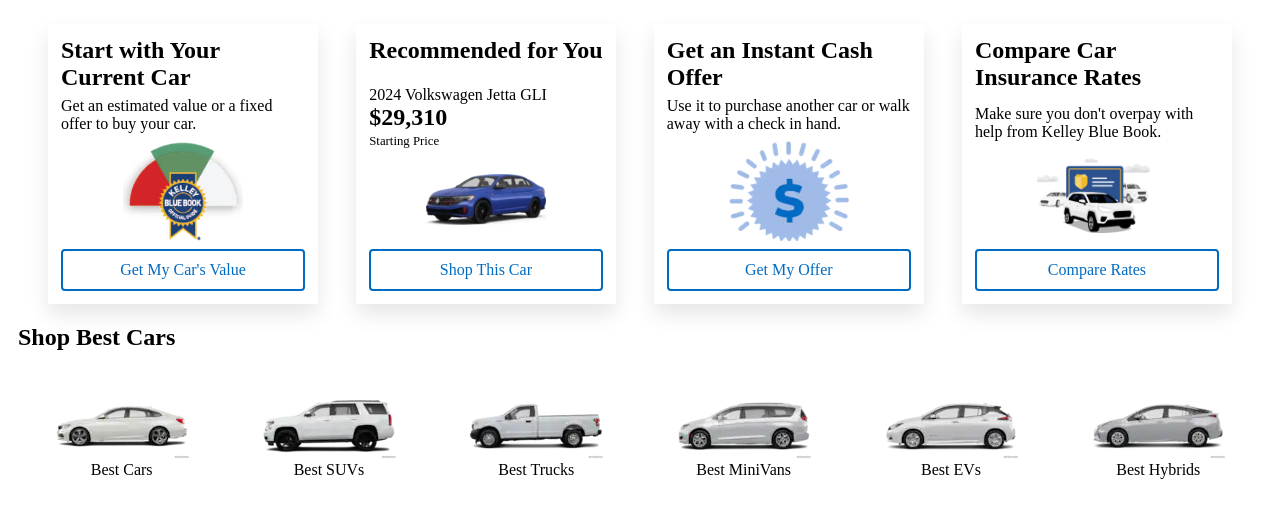
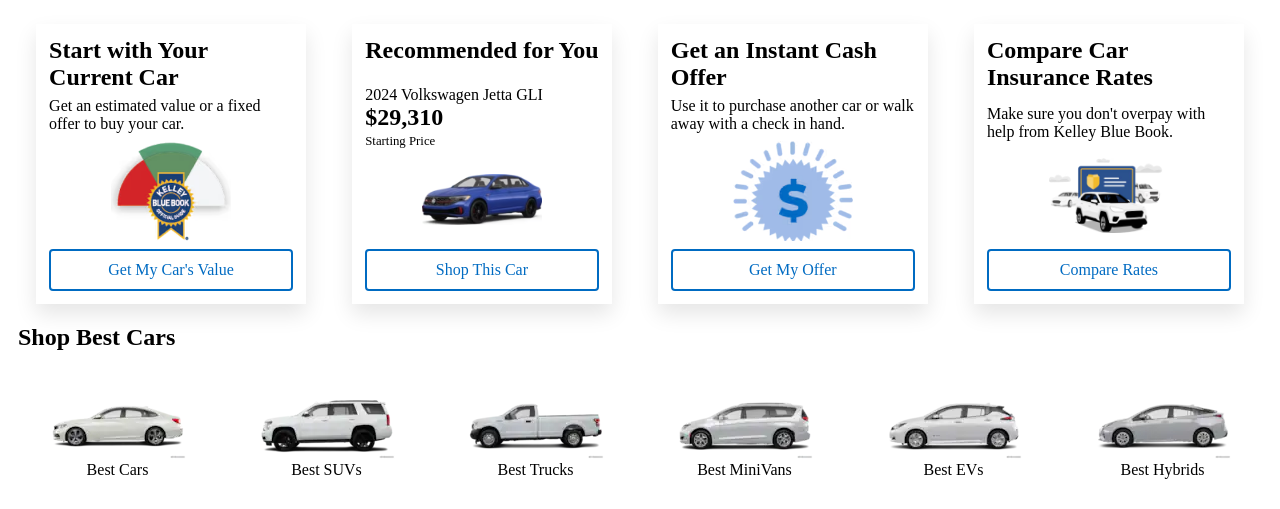
Before and after one commit to cnguyen36/cnguyen36.github.io, a plain HTML site: page index.html in a window 1280 px wide. Shown: the part 531-1040 px from the top of the page. Drawn offline with Linux system fonts and the light colour scheme.

Commit message:
Made few css changes

```diff
--- a/styles.css
+++ b/styles.css
@@ -230,8 +230,9 @@ header > nav{
   .shopSmart-content{
     display: flex;
     flex: 1 1;
-    justify-content: space-between;
-    margin: 0 30px;
+    justify-content: space-around;
+    flex-wrap: wrap;
+    gap: 10px;
   }
   .shopSmart-content > h2{
     font-weight: 500;
@@ -296,6 +297,8 @@ header > nav{
 .shopBestCars-container{
     display: flex;
     justify-content: space-around;
+    flex-wrap: wrap;
+    gap: 10px;
 }
 
 .shopBestCars-container-item{
```
